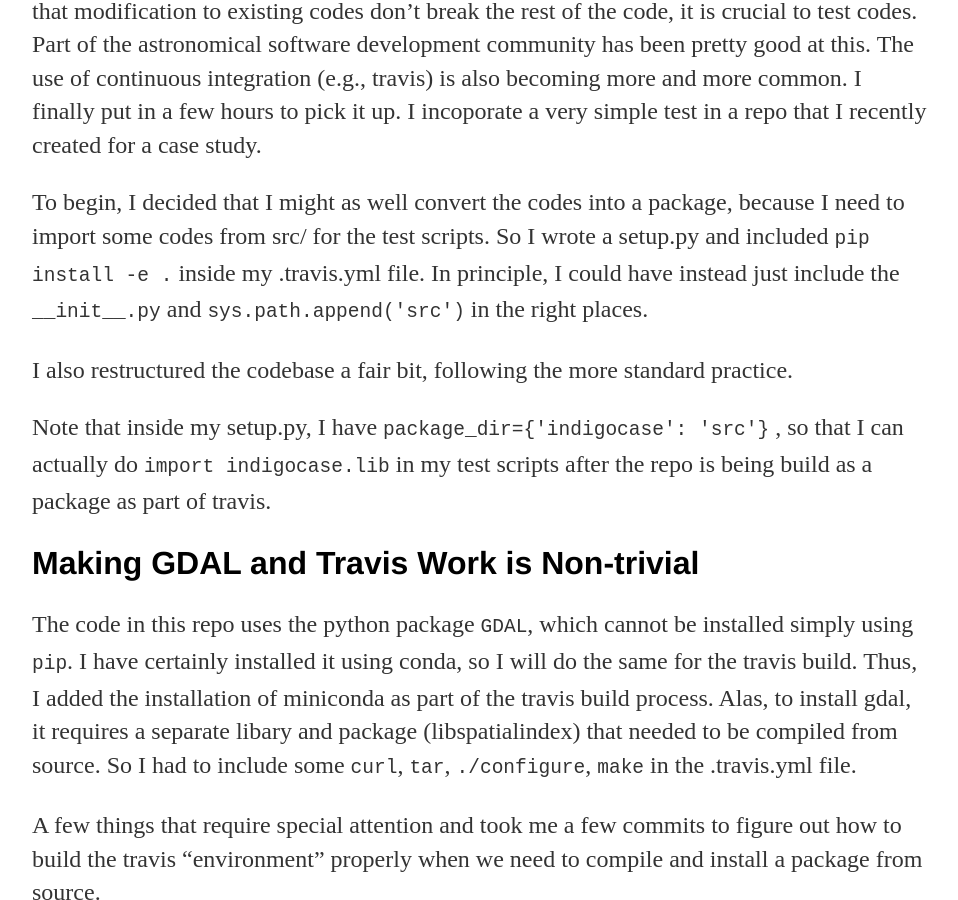
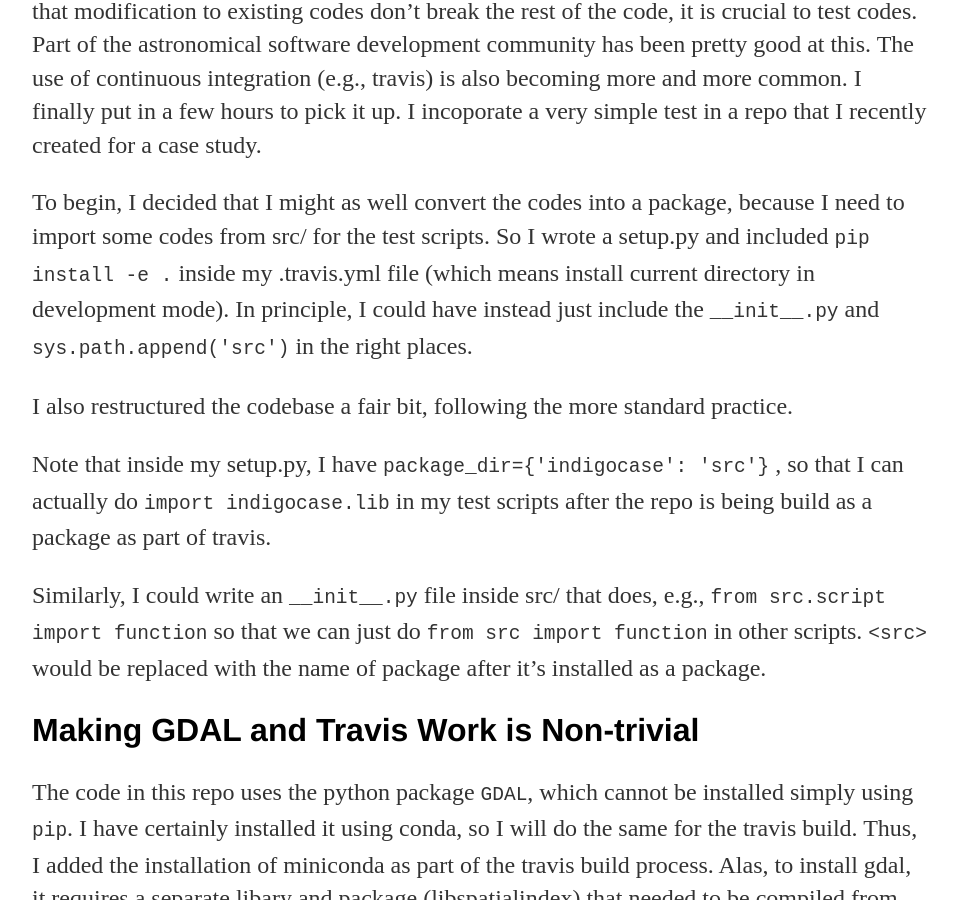
Before and after one commit to astro313/astro313.github.io, a Jekyll site: the page built from projects/_posts/2019-11-12-travis.md, in a window 1280 px wide and 900 px high, scrolled down 299 px. Shown: the whole window, without its empty margins (160-1118 px from the left). Built offline with Jekyll 4.4.1, drawn with Linux system fonts in a browser that asks for light colours; nearby versions of some CDN libraries; comment, search, counter and statistics services are not loaded.

Commit message:
minor note about packaging

```diff
--- a/projects/_posts/2019-11-12-travis.md
+++ b/projects/_posts/2019-11-12-travis.md
@@ -6,11 +6,13 @@ date: 2019-11-12
 
 I have been writing a lot of codes for my research and for random side projects. To ensure that modification to existing codes don't break the rest of the code, it is crucial to test codes. Part of the astronomical software development community has been pretty good at this. The use of continuous integration (e.g., travis) is also becoming more and more common. I finally put in a few hours to pick it up. I incoporate a very simple test in a repo that I recently created for a case study.
 
-To begin, I decided that I might as well convert the codes into a package, because I need to import some codes from src/ for the test scripts. So I wrote a setup.py and included `pip install -e .` inside my .travis.yml file. In principle, I could have instead just include the `__init__.py` and `sys.path.append('src')` in the right places.
+To begin, I decided that I might as well convert the codes into a package, because I need to import some codes from src/ for the test scripts. So I wrote a setup.py and included `pip install -e .` inside my .travis.yml file (which means install current directory in development mode). In principle, I could have instead just include the `__init__.py` and `sys.path.append('src')` in the right places.
 
 I also restructured the codebase a fair bit, following the more standard practice.
 
 Note that inside my setup.py, I have `package_dir={'indigocase': 'src'}` , so that I can actually do `import indigocase.lib` in my test scripts after the repo is being build as a package as part of travis.
+
+Similarly, I could write an `__init__.py` file inside src/ that does, e.g., `from src.script import function` so that we can just do `from src import function` in other scripts. `<src>` would be replaced with the name of package after it's installed as a package.
 
 
 ## Making GDAL and Travis Work is Non-trivial
```
